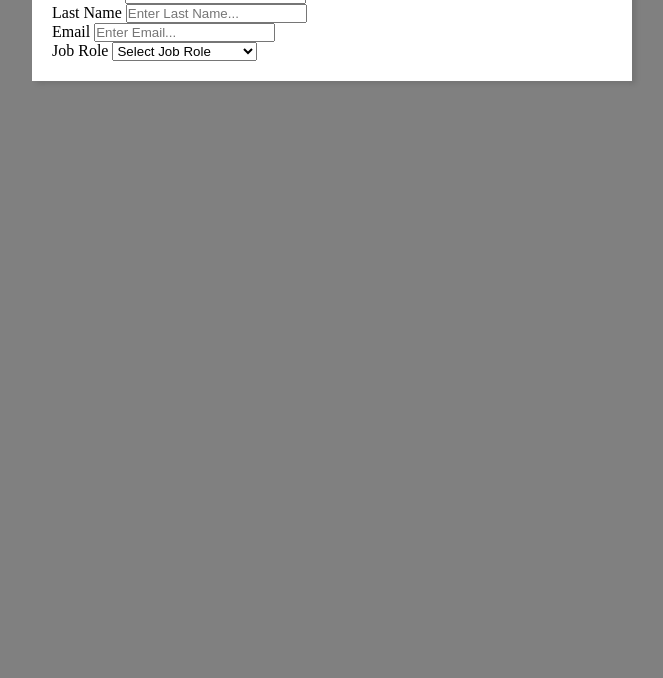
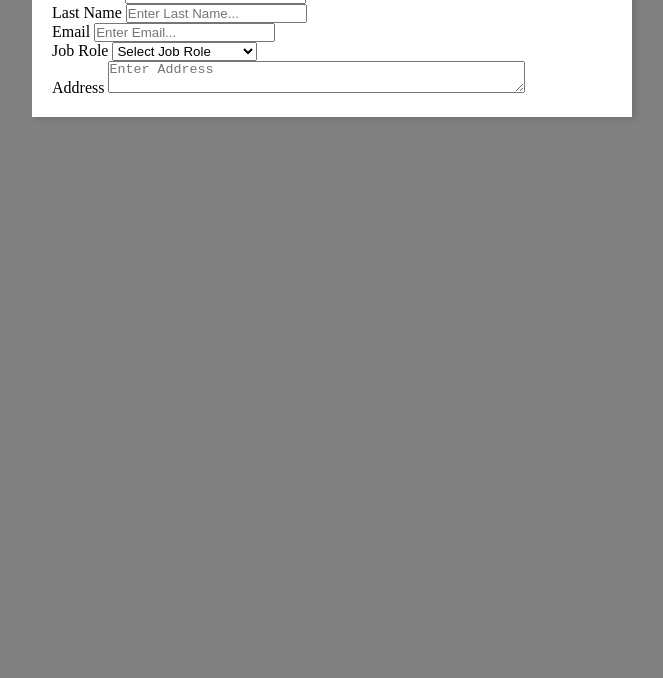
Before and after one commit to Srilekha-Paul/job-application, a plain HTML site: page index.html in a window 1280 px wide. Shown: the part 122-800 px from the top of the page, without its empty margins (308-971 px from the left). Drawn offline with Linux system fonts and the light colour scheme.

Commit message:
html add

```diff
--- a/index.html
+++ b/index.html
@@ -47,6 +47,11 @@
                             <option value="ui&ux">UI & UX Developer</option>
                         </select>
                     </div>
+                    <div class="form_controll">
+                        <label for="Address">Address</label>
+                        <textarea name="Address" id="Address"  row="4" cols="50" placeholder="Enter Address"></textarea>
+
+                    </div>
                 </div>
             </form>
         </div>
```
